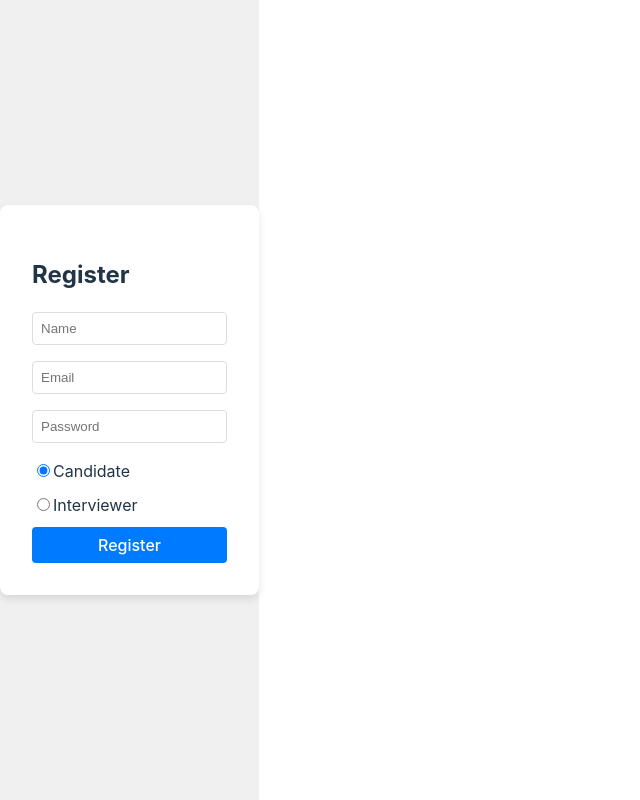
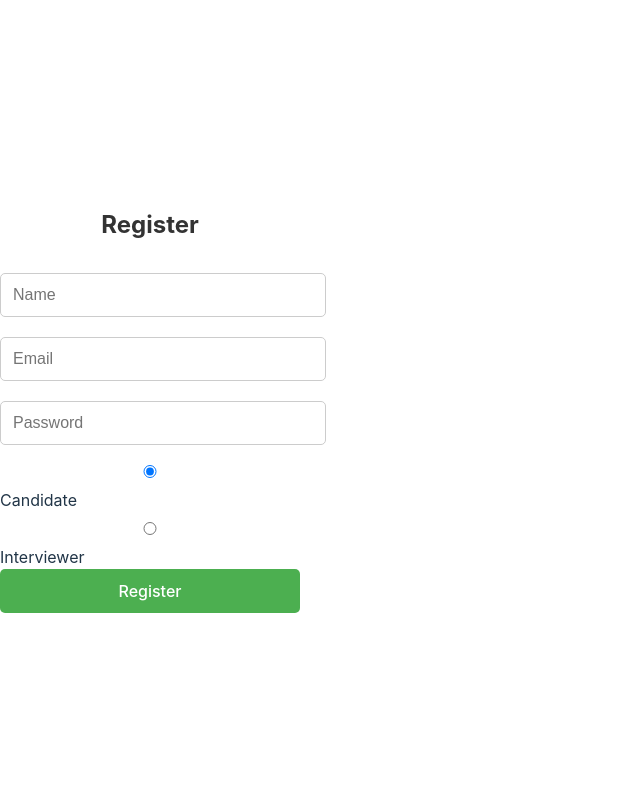
Before and after one commit to SLIIT-24-25J-047-Research/AUTOMATED-INTERVIEW-PROCESSING-SYSTEM, a React (Vite) app in the folder frontend/AIPT/: page /register in a window 1280 px wide. Shown: the whole page, without its empty margins (0-640 px from the left). Built offline with nearby package versions, Linux system fonts and the light colour scheme.

Commit message:
Fix #5
Fixed issues in login signup and redirecting

```diff
--- a/frontend/AIPT/src/Auth.css
+++ b/frontend/AIPT/src/Auth.css
@@ -1,36 +1,99 @@
-.auth-container {
+/* Styling for the container and layout login */
+.auth-container1 {
   display: flex;
   justify-content: center;
   align-items: center;
   height: 100vh;
-    background-color: #f0f0f0;
+  background: linear-gradient(135deg, #b10d86,  #292bc3 ,#bd56cd,#9c009c);
+}
+
+/* Styling for the container and layout register*/
+.auth-container2 {
+  display: flex;
+  justify-content: center;
+  align-items: center;
+  height: 100vh;
+  background: linear-gradient(135deg, #b9168d, #1e0c5e, #2623bd);
+}
+
+
+/* rectangle  */
+.auth-box {
+  display: flex;
+  width: 1000px;
+  height: 600px;
+  background-color: #ffffff;
+  border-radius: 20px;
+  box-shadow: 0 4px 12px rgba(0, 0, 0, 0.1);
+  overflow: hidden;
+  padding: auto;
+}
+
+
+
+.auth-image {
+  flex:1
+}
+
+.auth-image img {
+  width: 100%;
+  height: 100%;
+  object-fit: cover;
+}
+
+/* Form section */
+.auth-form-wrapper {
+  flex: 1;
+  display: flex;
+  justify-content: center;
+  align-items: center;
+  padding: 20px;
 }
 
 .auth-form {
-    background-color: white;
-    padding: 2rem;
-    border-radius: 8px;
-    box-shadow: 0 4px 8px rgba(0, 0, 0, 0.1);
-    display: flex;
-    flex-direction: column;
+  width: 100%;
+  max-width: 300px;
+}
+
+.auth-form h2 {
+  text-align: center;
+  margin-bottom: 20px;
+  font-size: 1.5rem;
+  color: #333;
 }
 
 .auth-form input {
-    margin-bottom: 1rem;
-    padding: 0.5rem;
-    border-radius: 4px;
-    border: 1px solid #ddd;
+  width: 100%;
+  padding: 12px;
+  margin: 10px 0;
+  border: 1px solid #ccc;
+  border-radius: 5px;
+  font-size: 1rem;
+}
+
+.radio-group {
+  display: flex;
+  justify-content: space-between;
+  margin: 10px 0;
+}
+
+.radio-group label {
+  font-size: 1rem;
+  color: #333;
 }
 
 .auth-form button {
-    padding: 0.5rem;
-    background-color: #007bff;
+  width: 100%;
+  padding: 12px;
+  background-color: #4caf50;
   color: white;
   border: none;
-    border-radius: 4px;
+  border-radius: 5px;
+  font-size: 1rem;
   cursor: pointer;
+  transition: background-color 0.3s ease;
 }
 
 .auth-form button:hover {
-    background-color: #0056b3;
+  background-color: #45a049;
 }
--- a/frontend/AIPT/src/components/Login.tsx
+++ b/frontend/AIPT/src/components/Login.tsx
@@ -2,6 +2,7 @@ import React, { useState } from 'react';
 import axios from 'axios';
 import { useNavigate } from 'react-router-dom';
 import '../Auth.css';
+import image from '../images/loginBG.jpg';
 
 const Login: React.FC = () => {
   const [email, setEmail] = useState('');
@@ -13,21 +14,27 @@ const Login: React.FC = () => {
     try {
       const response = await axios.post('http://localhost:5000/api/auth/login', { email, password });
       localStorage.setItem('token', response.data.token);
-      const userRole = response.data.role;  // Assuming backend returns role as 'interviewer' or 'candidate'
+      localStorage.setItem('role', response.data.role);
 
-      if (userRole === 'interviewer') {
+      if (response.data.role === 'interviewer') {
         navigate('/interviewer-home');
-      } else if (userRole === 'candidate') {
+      } else if (response.data.role === 'candidate') {
         navigate('/candidate-home');
+      } else {
+        navigate('/');
       }
     } catch (error) {
       console.error(error);
     }
   };
 
-
   return (
-    <div className="auth-container">
+    <div className="auth-container1">
+      <div className="auth-box">
+        <div className="auth-image">
+          <img src={image} alt="Login Illustration" />
+        </div>
+        <div className="auth-form-wrapper">
           <form className="auth-form" onSubmit={handleSubmit}>
             <h2>Login</h2>
             <input
@@ -45,6 +52,8 @@ const Login: React.FC = () => {
             <button type="submit">Login</button>
           </form>
         </div>
+      </div>
+    </div>
   );
 };
 
```
Also changed, not shown: frontend/AIPT/src/components/PrivateRoute.tsx (+6 -4 lines), 2 other files (tests, documents, lock files or other folders). Lines whose indentation alone changed are shown as unchanged.
